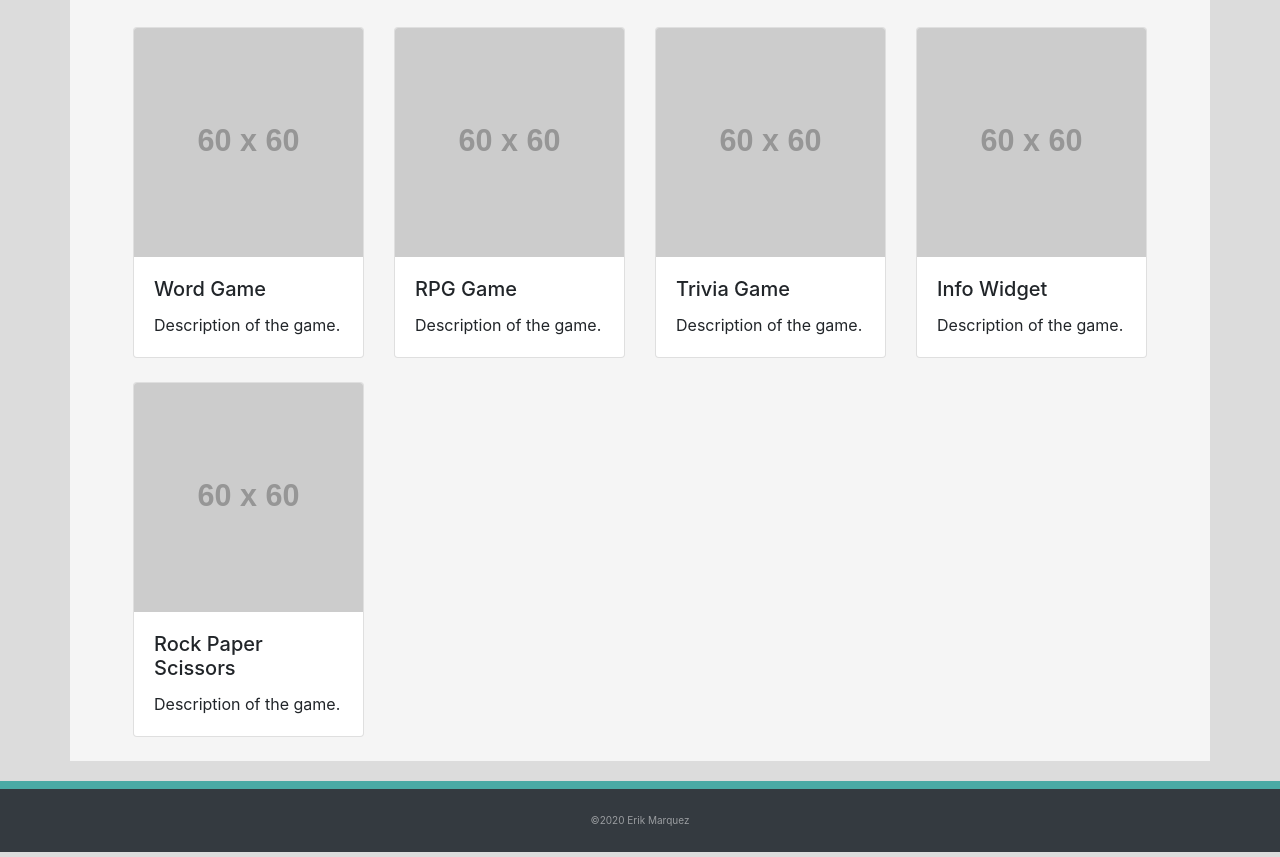
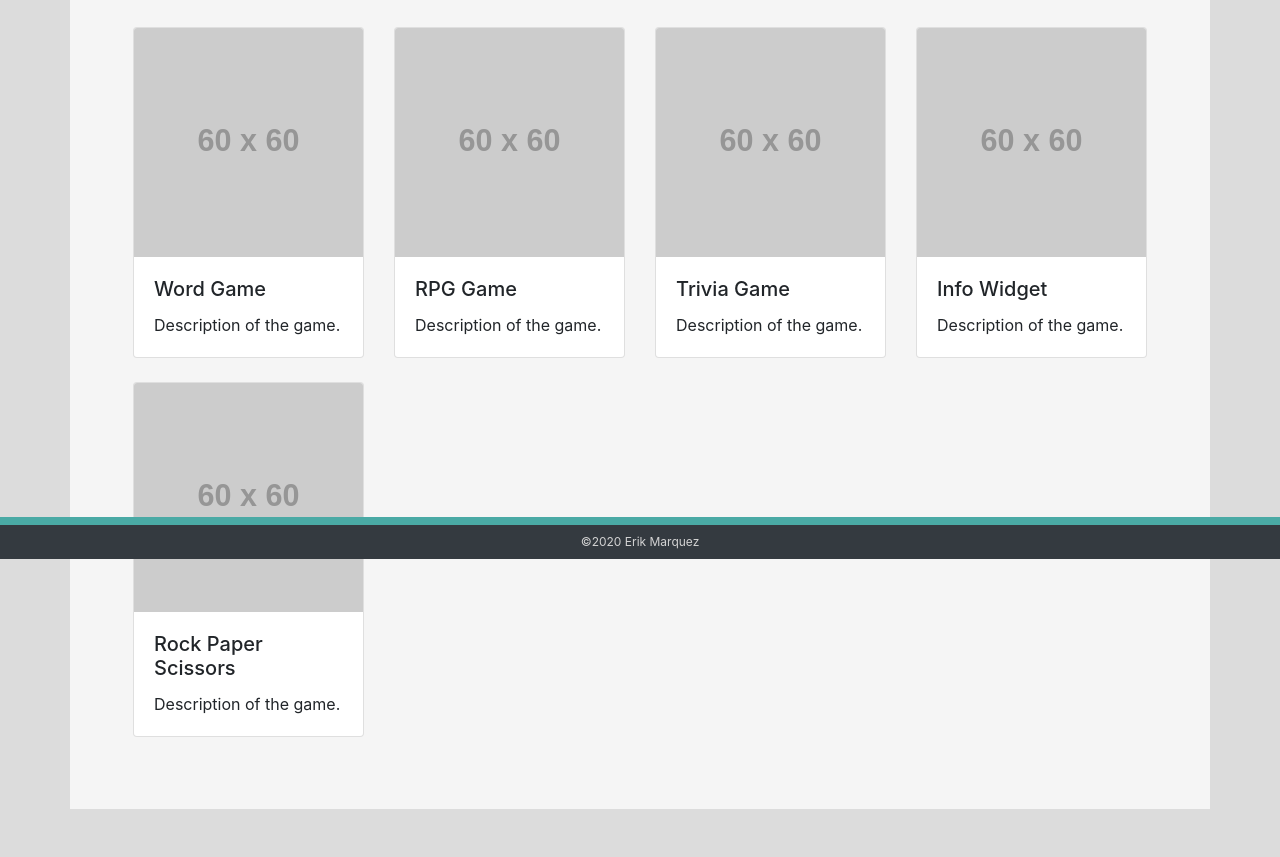
Before and after one commit to contrabandKC/Responsive-Portfolio, a plain HTML site: page portfolio.html in a window 1280 px wide. Shown: the part 241-1098 px from the top of the page. Drawn offline with nearby package versions, Linux system fonts and the light colour scheme; placeholder pictures from the web are drawn by us.

Commit message:
ReadME update

```diff
--- a/custombootstrap.css
+++ b/custombootstrap.css
@@ -5,11 +5,13 @@ body{
     margin: 0;
 }
 
+/* content Back Ground */
 .article{
     background-color: whitesmoke;
 
 }
 
+/* Grey Links */
 a:link {
     color: #cccccc;
     text-decoration: none;
@@ -25,6 +27,7 @@ a:hover {
     text-decoration: bold;
 }
 
+/* Nav bar */
 .headText{
     color: white;
     font-family: 'Crimson Text', serif;
@@ -39,17 +42,18 @@ width: 150px;
 
 #aboutMeContent{
     clear: both;
+    padding-bottom: 50px !important;
 
 }
 
 
-
+/* Footer */
 
 footer {
-    margin-top: 20px !important;
+    margin-top: 30px !important;
     background-color: #666666 !important;
     border-top: 8px solid #4aaaa5;
-    font-size: 10px;
+    font-size: 12px;
     clear: both;
 
   }
@@ -60,7 +64,7 @@ footer {
       margin: 0 auto;
   }
 
-
+  /* Small Screen override */
   @media screen and (max-width: 640px){
       .navbar-brand{
         min-width: 100%;
--- a/portfolio.html
+++ b/portfolio.html
@@ -24,6 +24,7 @@
         integrity="sha384-9aIt2nRpC12Uk9gS9baDl411NQApFmC26EwAOH8WgZl5MYYxFfc+NcPb1dKGj7Sk" crossorigin="anonymous">
     <link rel="stylesheet" type="text/css" href="custombootstrap.css">
     <link href="https://fonts.googleapis.com/css2?family=Balsamiq+Sans&display=swap" rel="stylesheet">
+    <link href="https://fonts.googleapis.com/css2?family=Crimson+Text:wght@600&display=swap" rel="stylesheet">
 
 
 
@@ -32,13 +33,14 @@
 
 <body>
 
+
       <!-- Navbar -->
       <nav class="navbar navbar-light bg-light p-0 text-muted ">
         <a class="navbar-brand bg-info text-light headText " href="index.html"">Erik Marquez</a>
 
         <ul class="nav text-muted ml-auto" id="navbarNav">
             <li class="nav-item">
-                  <a class="nav-link  " href="index.html">About</a>
+              <a class="nav-link" href="index.html">About</a>
             </li>
             <li class="nav-item">
               <a class="nav-link" href="portfolio.html">Portfolio</a>
@@ -56,7 +58,7 @@
 
     <!-- Main content -->
 
-    <div class="container content mt-5 mb-6 pt-4  article">
+    <div class="container content mt-5 mb-5 pt-4 pb-5  article">
 
         <div class="row m-3 " >
             <div class="col-md-12 p5 ">
@@ -120,11 +122,8 @@
 
         <!-- Footer -->
 
-
-        <footer class="footer py-4 bg-dark text-white-50">
-            <div class="container text-center">
-              <span class=""> &copy;2020 Erik Marquez </span>
-            </div>
+        <footer class="navbar fixed-bottom navbar-dark bg-dark mt-5">
+            <span class="footer-text"> &copy;2020 Erik Marquez </span>
         </footer>
 
 </html>
```
Also changed, not shown: contact.html (+3 -1 lines). Lines whose indentation alone changed are shown as unchanged.
